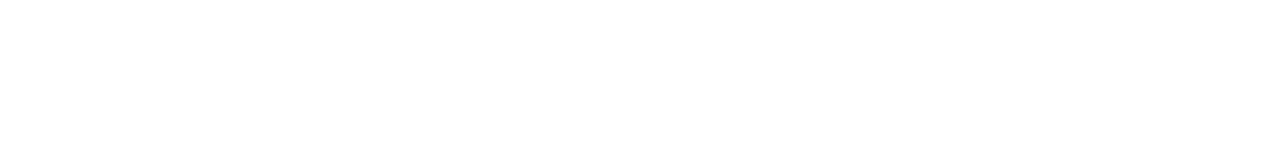
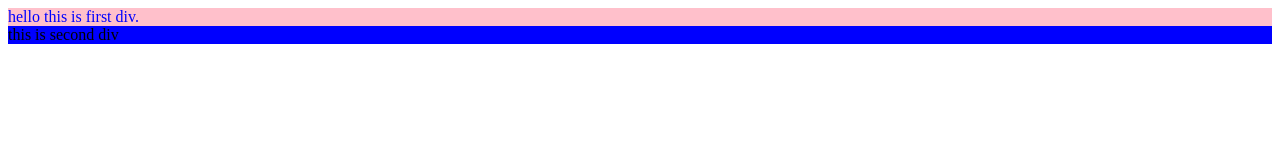
Before and after one commit to kalpeshkhatri/reactfirstdeploy, a plain HTML site: page index.html in a window 1280 px wide. Drawn offline with Linux system fonts and the light colour scheme; the site is published under a folder, as on GitHub Pages, so addresses that start at the root find nothing.

Commit message:
Update index.html

```diff
--- a/index.html
+++ b/index.html
@@ -1,4 +1,4 @@
 <!DOCTYPE html><html lang=en><meta charset=UTF-8><meta name=viewport content="width=device-width, initial-scale=1.0"><title>Document</title><body>
     <div id=root></div>
 
-    <script type=module src=/React%20day3.86887bcb.js></script>
+    <script type=module src=React%20day3.86887bcb.js></script>
```
